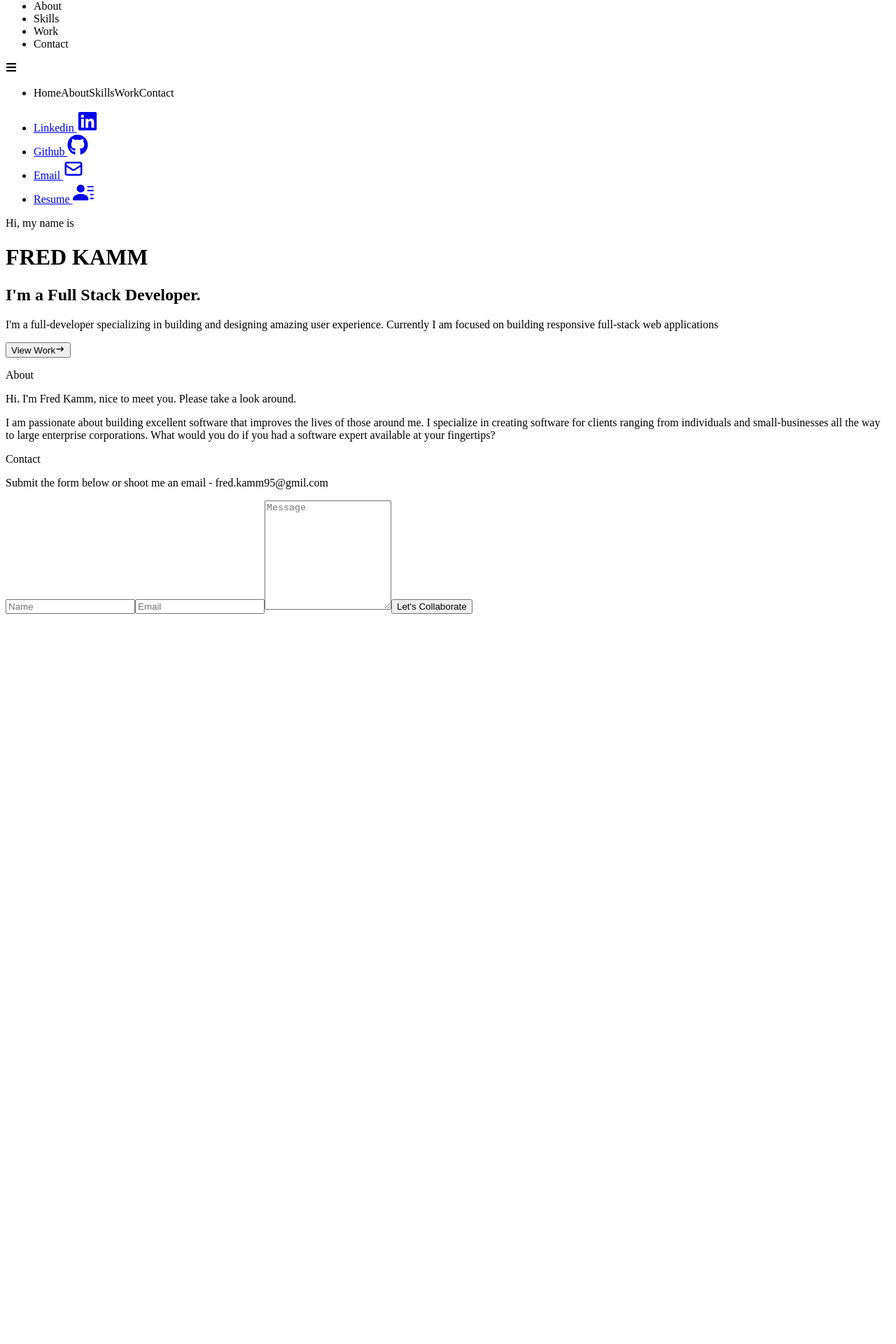
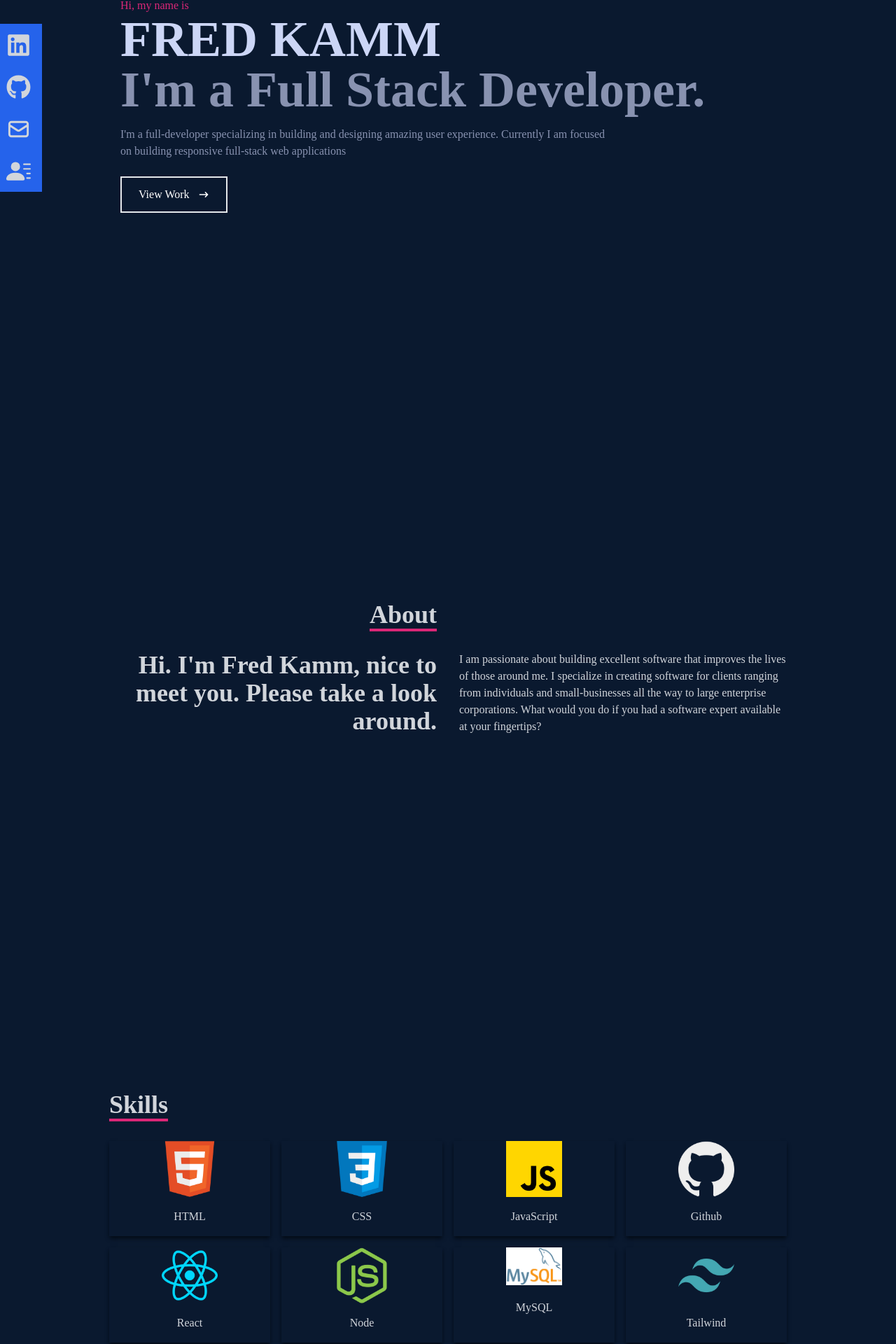
Before and after one commit to fredkamm/portfolio_upgrade, a React (Create React App) app: page / in a window 1280 px wide. Shown: the part 246-2166 px from the top of the page at 70% size. Before the commit the page ends 1131 px from the top, so only its background shows below. Built offline with nearby package versions, Linux system fonts and the light colour scheme.

Commit message:
skills update

```diff
--- a/src/App.js
+++ b/src/App.js
@@ -13,7 +13,7 @@ const App = () => {
       <Home />
       <About />
       {/* <Work /> */}
-      {/* <Skills /> */}
+      <Skills />
       <Contact />
     </div>
   );
--- a/src/components/Contact.jsx
+++ b/src/components/Contact.jsx
@@ -11,7 +11,7 @@ const Contact = () => {
             <input className='bg-[#ccd6f6] p-2' type="text" placeholder='Name' name='name' />
             <input className='my-4 p-2 bg-[#ccd6f6]' type="email" placeholder='Email' name='email' />
             <textarea className='bg-[#ccd6f6] p-2' name="message" rows="10" placeholder='Message'></textarea>
-            <button className='text-white border-2 hover:bg-pink-600 hover:border-pink-600 px-4 py-3 my-8 mx-auto flex items-center'>Let's Collaborate</button>
+            <button className='text-white border-2 hover:bg-pink-600 hover:border-pink-600 px-4 py-3 my-8 mx-auto flex items-center'>Let's Chat</button>
         </form>
     </div>
   )
--- a/src/components/Navbar.jsx
+++ b/src/components/Navbar.jsx
@@ -1,11 +1,11 @@
-import React, { useState } from "react";
+import React, { useState } from 'react';
 
-import { FaBars, FaTimes, FaGithub, FaLinkedin } from "react-icons/fa";
+import { FaBars, FaTimes, FaGithub, FaLinkedin } from 'react-icons/fa';
 
-import { HiOutlineMail } from "react-icons/hi";
-import { BsFillPersonLinesFill } from "react-icons/bs";
-import Logo from "../assets/images/image-1.png";
-import { Link } from "react-scroll";
+import { HiOutlineMail } from 'react-icons/hi';
+import { BsFillPersonLinesFill } from 'react-icons/bs';
+import Logo from '../assets/images/image-1.png';
+import { Link } from 'react-scroll';
 
 const Navbar = () => {
   const [nav, setNav] = useState(false);
@@ -82,33 +82,33 @@ const Navbar = () => {
           <li className="w-[160px] h-[60px] flex justify-between items-center ml-[-100px] hover:ml-[-10px] duration-300 bg-blue-600">
             <a
               className="flex justify-between items-center w-full text-gray-300"
-              href="/"
+              href="https://www.linkedin.com/in/fred-kamm-370070244/"
             >
-              Linkedin <FaLinkedin size={30} />
+              Linkedin <FaLinkedin size={35} />
             </a>
           </li>
           <li className="w-[160px] h-[60px] flex justify-between items-center ml-[-100px] hover:ml-[-10px] duration-300 bg-blue-600">
             <a
               className="flex justify-between items-center w-full text-gray-300"
-              href="/"
+              href="https://github.com/fredkamm"
             >
-              Github <FaGithub size={30} />
+              Github <FaGithub size={35} />
             </a>
           </li>
           <li className="w-[160px] h-[60px] flex justify-between items-center ml-[-100px] hover:ml-[-10px] duration-300 bg-blue-600">
             <a
               className="flex justify-between items-center w-full text-gray-300"
-              href="/"
+              href="mailto: fred.kamm95@gmail.com"
             >
-              Email <HiOutlineMail size={30} />
+              Email <HiOutlineMail size={35} />
             </a>
           </li>
           <li className="w-[160px] h-[60px] flex justify-between items-center ml-[-100px] hover:ml-[-10px] duration-300 bg-blue-600">
             <a
               className="flex justify-between items-center w-full text-gray-300"
-              href="/"
+              href="https://docs.google.com/document/d/1cAlCPvA9sBlhrL2ygxDsZ28cbNDNHaPsCl9CnQm82sM/edit?mode=html"
             >
-              Resume <BsFillPersonLinesFill size={30} />
+              Resume <BsFillPersonLinesFill size={35} />
             </a>
           </li>
         </ul>
--- a/src/components/Skills.jsx
+++ b/src/components/Skills.jsx
@@ -1,34 +1,69 @@
-import React from 'react';
+import React from "react";
 
-export default function Blog() {
+import HTML from "../assets/images/html.png";
+import CSS from "../assets/images/css.png";
+import JavaScript from "../assets/images/javascript.png";
+import Github from "../assets/images/github.png";
+import Reactlogo from "../assets/images/react.png";
+import Node from "../assets/images/node.png";
+import SQL from "../assets/images/mysql.png";
+import Tailwind from "../assets/images/tailwind.png";
+
+const Skills = () => {
   return (
-    <div>
-      <h1>Resume</h1>
-      <h4>Click to view my <a href='https://docs.google.com/document/d/1cAlCPvA9sBlhrL2ygxDsZ28cbNDNHaPsCl9CnQm82sM/edit?mode=html'>Resume</a></h4>
-      <ul>
-        <h3>Education</h3>
-        <li>
-          <h4>University of Pennsylvania  <span>- Certification - Full-Stack Web Developer</span></h4>
-          <p className='dates'>July 22' - October 22'</p>
-        </li>
-        <li>
-          <h4>Bucks County Community College  <span>- Certification - Web Design</span></h4>
-          <p className='dates'>July 20' - May 22'</p>
-        </li>
-        <li>
-          <h4>East Stroudsburg University  <span>- B.S. - Business Management</span></h4>
-          <p className='dates'>July 20' - May 22'</p>
-        </li>
-      </ul>
-      <ul>
-        <h3>Skills</h3>
-        <li>HTML/CSS</li>
-        <li>Javascript</li>
-        <li>Bootstrap</li>
-        <li>React</li>
-        <li>Web APIs</li>
-        <li>React</li>
-      </ul>
+    <div name="skills" className="w-full h-screen bg-[#0a192f] text-gray-300">
+      <div className="max-w-[1000px] mx-auto p-4 flex flex-col justify-center w-full h-full">
+        <div>
+          <p className="text-4xl font-bold inline border-b-4 border-pink-600">
+            Skills
+          </p>
+        </div>
+
+        <div className="w-full grid grid-cols-2 sm:grid-cols-4 gap-4 text-center py-8">
+          <div className="shadow-md shadow-[#040c16] hover:scale-110 duration-500">
+            <img className="w-20 mx-auto" src={HTML} alt="HTML icon" />
+            <p className="my-4">HTML</p>
+          </div>
+
+          <div className="shadow-md shadow-[#040c16] hover:scale-110 duration-500">
+            <img className="w-20 mx-auto" src={CSS} alt="CSS icon" />
+            <p className="my-4">CSS</p>
+          </div>
+
+          <div className="shadow-md shadow-[#040c16] hover:scale-110 duration-500">
+            <img className="w-20 mx-auto" src={JavaScript} alt="JS icon" />
+            <p className="my-4">JavaScript</p>
+          </div>
+
+          <div className="shadow-md shadow-[#040c16] hover:scale-110 duration-500">
+            <img className="w-20 mx-auto" src={Github} alt="github icon" />
+            <p className="my-4">Github</p>
+          </div>
+
+          <div className="shadow-md shadow-[#040c16] hover:scale-110 duration-500">
+            <img className="w-20 mx-auto" src={Reactlogo} alt="react icon" />
+            <p className="my-4">React</p>
+          </div>
+
+          <div className="shadow-md shadow-[#040c16] hover:scale-110 duration-500">
+            <img className="w-20 mx-auto" src={Node} alt="node icon" />
+            <p className="my-4">Node</p>
+          </div>
+
+          <div className="shadow-md shadow-[#040c16] hover:scale-110 duration-500">
+            <img className="w-20 mx-auto" src={SQL} alt="node icon" />
+            <p className="my-5">MySQL</p>
+          </div>
+
+          <div className="shadow-md shadow-[#040c16] hover:scale-110 duration-500">
+            <img className="w-20 mx-auto" src={Tailwind} alt="tailwind icon" />
+            <p className="my-4">Tailwind</p>
+          </div>
+
+        </div>
+      </div>
     </div>
   );
-}
+};
+
+export default Skills;
--- a/src/index.css
+++ b/src/index.css
@@ -1,3 +1,15 @@
 @tailwind base;
 @tailwind components;
 @tailwind utilities;
+
+@import url('https://fonts.googleapis.com/css2?family=Raleway:wght@300;400;500;600;700;800;900&display=swap');
+
+@layer base {
+    body {
+        @apply font-[Raleway];
+    }
+    li {
+        @apply px-4;
+        @apply cursor-pointer
+    }
+}
--- a/src/index.js
+++ b/src/index.js
@@ -1,6 +1,8 @@
 import React from "react";
 import ReactDOM from "react-dom";
 import App from "./App";
+
+import './index.css';
 
 ReactDOM.render(
   <React.StrictMode>
```
Also changed, not shown: src/components/AboutMe.jsx (+8 -8 lines), src/components/Home.jsx (+11 -11 lines), src/assets/images/firebase.png (deleted), src/assets/images/mysql.png (added).
